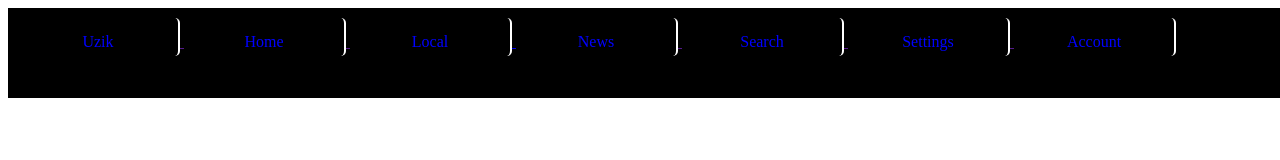
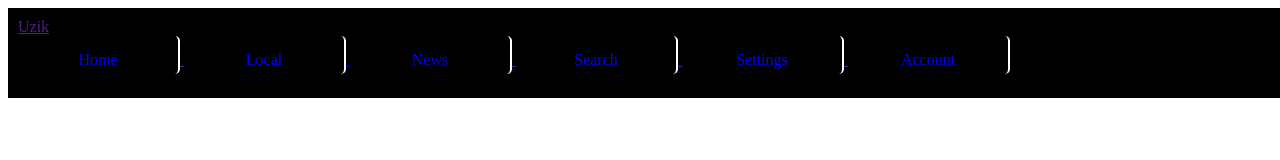
Before and after one commit to aaronweiss8/aux.github.io, a plain HTML site: page index.html in a window 1280 px wide. Drawn offline with Linux system fonts and the light colour scheme.

Commit message:
Added new div class

```diff
--- a/index.html
+++ b/index.html
@@ -4,7 +4,7 @@
 <body>
   <div class='nav'>
     <a href="">
-    <div class='navlink'> Uzik </div>
+    <div class='logo'> Uzik </div>
     </a>
     <a href="">
     <div class='navlink'> Home </div>
```
Also changed, not shown: local.html (+1 -1 lines).
